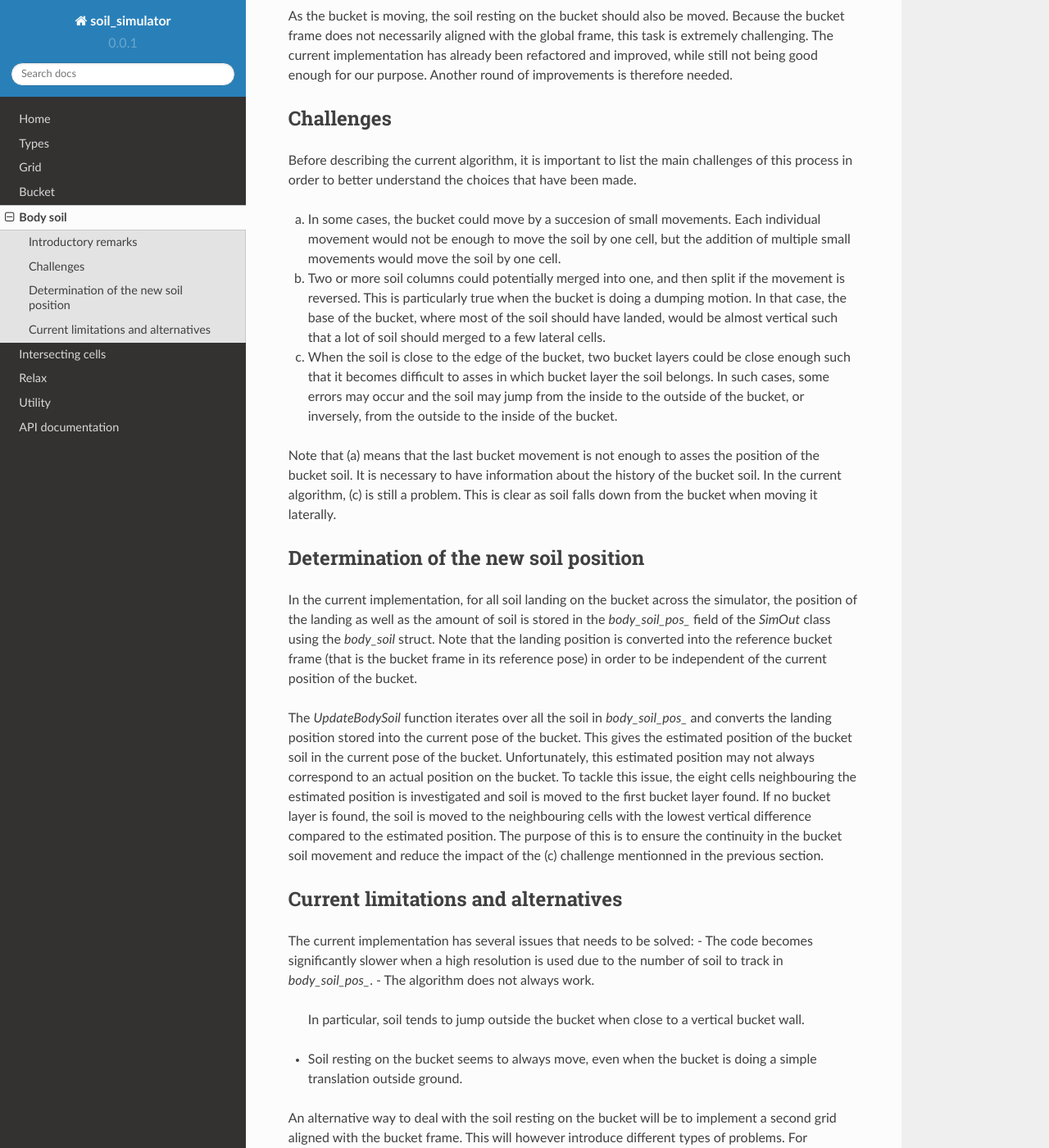
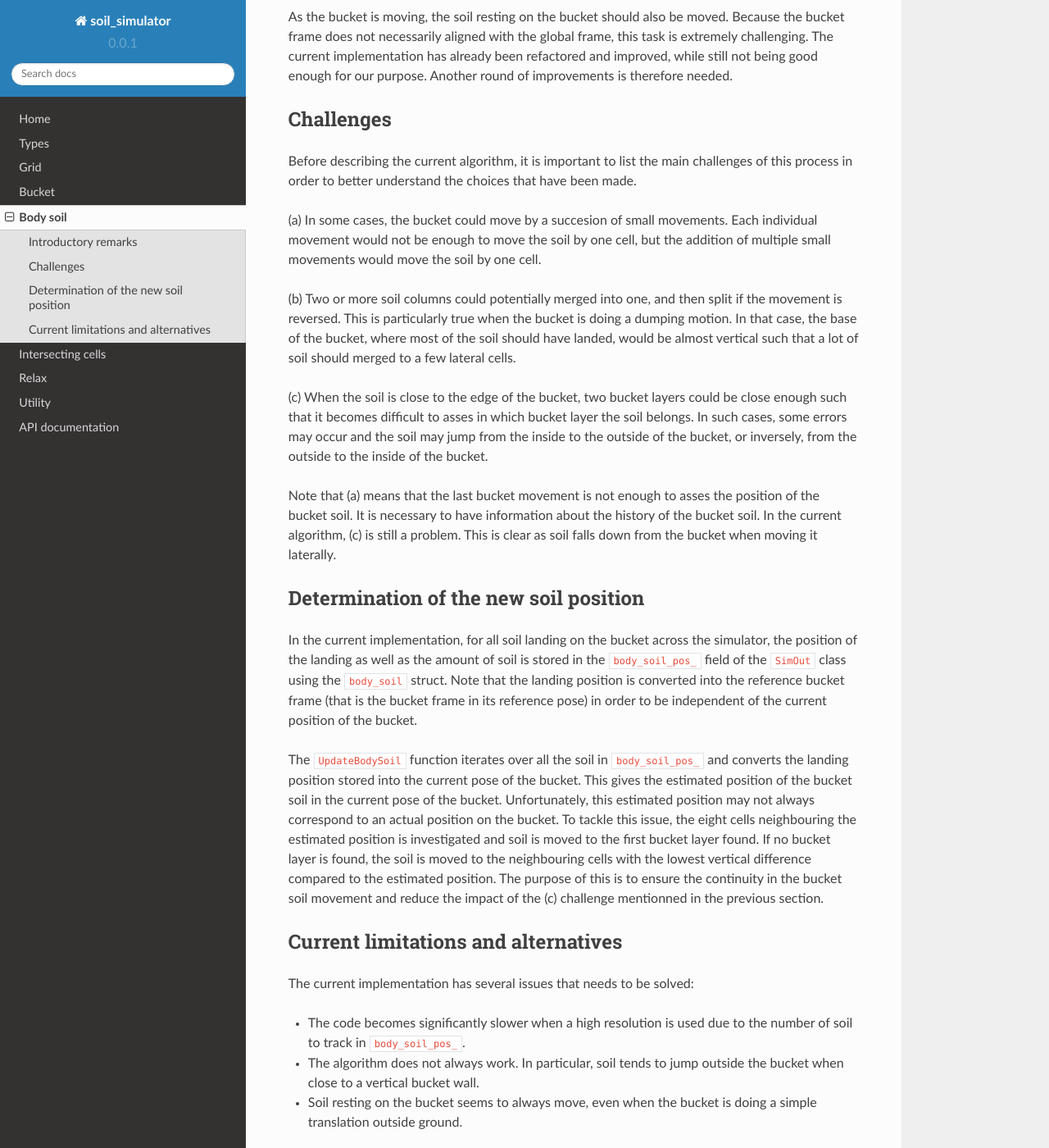
Before and after one commit to KennyVilella/soil_dynamics_cpp, a Sphinx documentation site: the page built from docs/body_soil.rst, in a window 1280 px wide and 1400 px high, scrolled down 317 px. Shown: the whole window at 82% size. Built offline with Sphinx 7.4.7 and the Read the Docs theme 2.0.0, drawn with Linux system fonts in a browser that asks for light colours; part of the change alters nothing that is shown.

```diff
--- a/docs/body_soil.rst
+++ b/docs/body_soil.rst
@@ -7,7 +7,7 @@ Introductory remarks
 --------------------
 
 The second task of the simulator is to move the soil resting on the bucket following the bucket movement.
-This is done by the `UpdateBodySoil` function in the `body_soil.cpp` file.
+This is done by the :code:`UpdateBodySoil` function in the :code:`body_soil.cpp` file.
 
 As the bucket is moving, the soil resting on the bucket should also be moved.
 Because the bucket frame does not necessarily aligned with the global frame, this task is extremely challenging.
@@ -20,12 +20,14 @@ Challenges
 Before describing the current algorithm, it is important to list the main challenges of this process in order to better understand the choices that have been made.
 
 (a) In some cases, the bucket could move by a succesion of small movements.
-    Each individual movement would not be enough to move the soil by one cell, but the addition of multiple small movements would move the soil by one cell.
+Each individual movement would not be enough to move the soil by one cell, but the addition of multiple small movements would move the soil by one cell.
+
 (b) Two or more soil columns could potentially merged into one, and then split if the movement is reversed.
-    This is particularly true when the bucket is doing a dumping motion.
-    In that case, the base of the bucket, where most of the soil should have landed, would be almost vertical such that a lot of soil should merged to a few lateral cells.
+This is particularly true when the bucket is doing a dumping motion.
+In that case, the base of the bucket, where most of the soil should have landed, would be almost vertical such that a lot of soil should merged to a few lateral cells.
+
 (c) When the soil is close to the edge of the bucket, two bucket layers could be close enough such that it becomes difficult to asses in which bucket layer the soil belongs.
-    In such cases, some errors may occur and the soil may jump from the inside to the outside of the bucket, or inversely, from the outside to the inside of the bucket.
+In such cases, some errors may occur and the soil may jump from the inside to the outside of the bucket, or inversely, from the outside to the inside of the bucket.
 
 Note that (a) means that the last bucket movement is not enough to asses the position of the bucket soil.
 It is necessary to have information about the history of the bucket soil.
@@ -35,10 +37,10 @@ This is clear as soil falls down from the bucket when moving it laterally.
 Determination of the new soil position
 --------------------------------------
 
-In the current implementation, for all soil landing on the bucket across the simulator, the position of the landing as well as the amount of soil is stored in the `body_soil_pos_` field of the `SimOut` class using the `body_soil` struct.
+In the current implementation, for all soil landing on the bucket across the simulator, the position of the landing as well as the amount of soil is stored in the :code:`body_soil_pos_` field of the :code:`SimOut` class using the :code:`body_soil` struct.
 Note that the landing position is converted into the reference bucket frame (that is the bucket frame in its reference pose) in order to be independent of the current position of the bucket.
 
-The `UpdateBodySoil` function iterates over all the soil in `body_soil_pos_` and converts the landing position stored into the current pose of the bucket.
+The :code:`UpdateBodySoil` function iterates over all the soil in :code:`body_soil_pos_` and converts the landing position stored into the current pose of the bucket.
 This gives the estimated position of the bucket soil in the current pose of the bucket.
 Unfortunately, this estimated position may not always correspond to an actual position on the bucket.
 To tackle this issue, the eight cells neighbouring the estimated position is investigated and soil is moved to the first bucket layer found.
@@ -49,13 +51,14 @@ Current limitations and alternatives
 ------------------------------------
 
 The current implementation has several issues that needs to be solved:
-- The code becomes significantly slower when a high resolution is used due to the number of soil to track in `body_soil_pos_`.
-- The algorithm does not always work.
+
+* The code becomes significantly slower when a high resolution is used due to the number of soil to track in :code:`body_soil_pos_`.
+* The algorithm does not always work.
   In particular, soil tends to jump outside the bucket when close to a vertical bucket wall.
-- Soil resting on the bucket seems to always move, even when the bucket is doing a simple translation outside ground.
+* Soil resting on the bucket seems to always move, even when the bucket is doing a simple translation outside ground.
 
 An alternative way to deal with the soil resting on the bucket will be to implement a second grid aligned with the bucket frame.
 This will however introduce different types of problems.
 For instance, soil relaxation will become very complicated due to the bucket rotation.
 
-Overall, it seems better to keep the current approach, while improving the continuity in the bucket soil movement and reducing the number of soil in `body_soil_pos_`.
+Overall, it seems better to keep the current approach, while improving the continuity in the bucket soil movement and reducing the number of soil in :code:`body_soil_pos_`.
```
